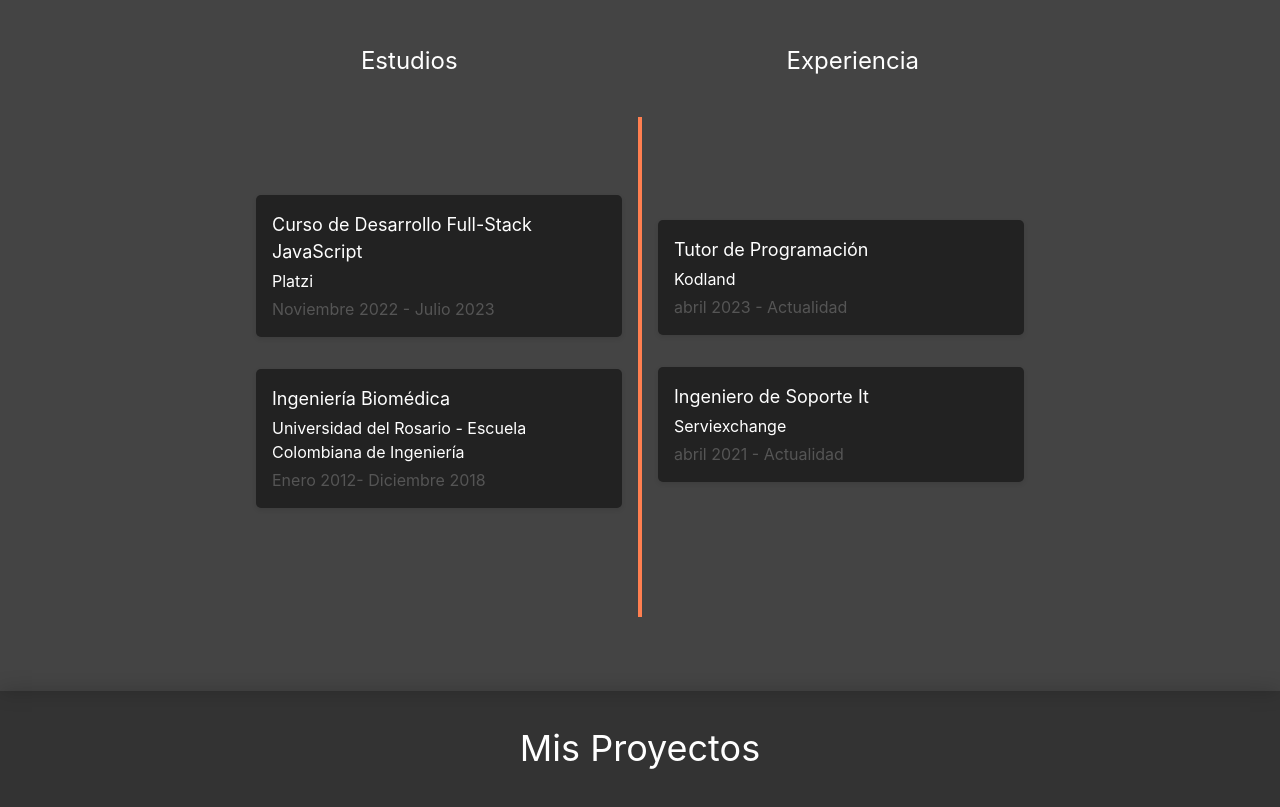
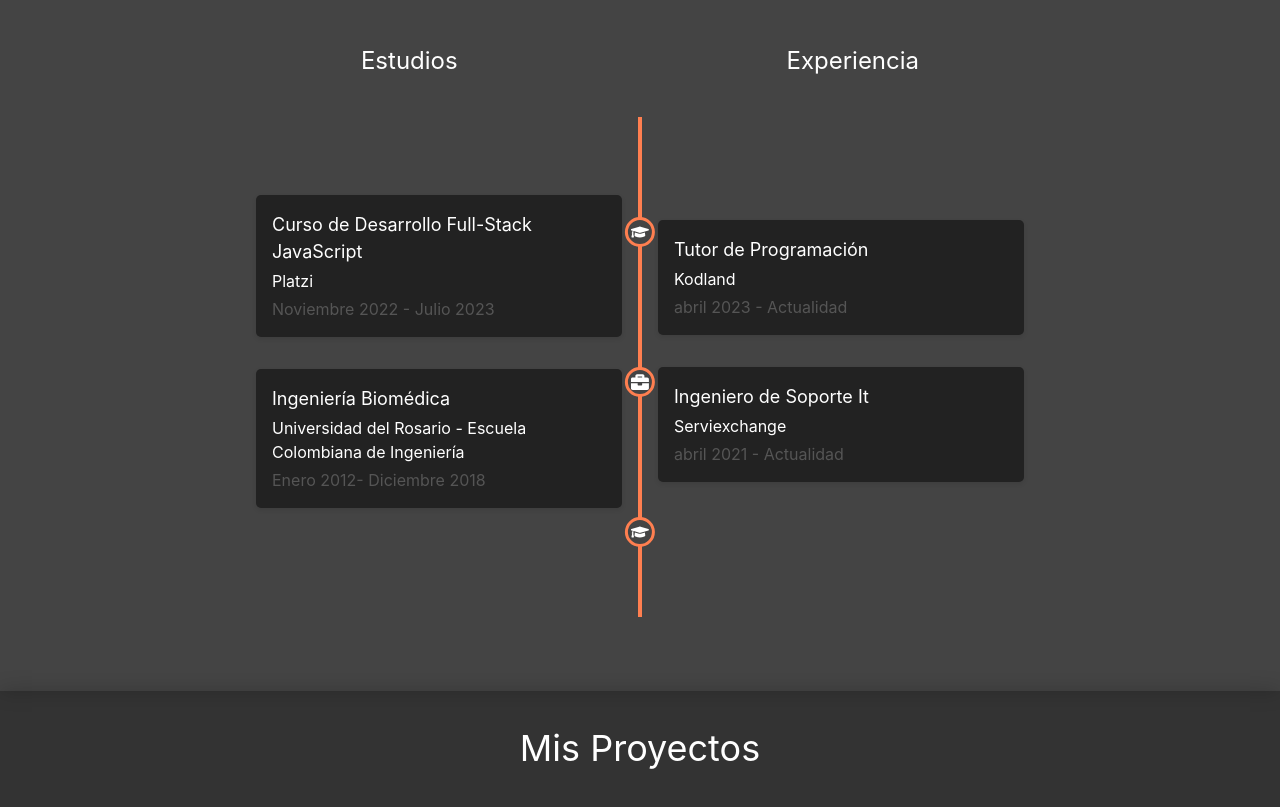
Before and after one commit to luchitoide/portfolio, a React (Create React App) app: page / in a window 1280 px wide. Shown: the part 909-1716 px from the top of the page. Built offline with nearby package versions, Linux system fonts and the light colour scheme.

Commit message:
light theme v1.2

```diff
--- a/src/components/About.js
+++ b/src/components/About.js
@@ -1,5 +1,9 @@
 import React from "react";
 import styled from "styled-components";
+import {
+  FaGraduationCap, // Importa ícono para estudios
+  FaBriefcase, // Importa ícono para experiencia
+} from "react-icons/fa";
 
 const AboutSection = styled.section`
   box-shadow: 0 0 20px rgba(0, 0, 0, 0.2);
@@ -33,6 +37,20 @@ const EducationContainer = styled.div`
 const VerticalLine = styled.div`
   border-left: 4px solid #ff7f50;
   height: 500px;
+  position: relative;
+`;
+
+const Circle = styled.div`
+  position: absolute;
+  width: 30px;
+  height: 30px;
+  background-color: var(--background-color-alt);
+  border: 3px solid #ff7f50; /* Borde del círculo */
+  border-radius: 50%; /* Para hacerlo circular */
+  display: flex;
+  justify-content: center;
+  align-items: center;
+  font-size: 18px;
 `;
 
 const ExperienceContainer = styled.div`
@@ -113,7 +131,17 @@ const About = () => {
             <Date> Enero 2012- Diciembre 2018</Date>
           </EducationItem>
         </EducationContainer>
-        <VerticalLine />
+        <VerticalLine>
+          <Circle style={{ top: "20%", transform: "translateX(-57%)" }}>
+            <FaGraduationCap /> {/* Icono para estudios */}
+          </Circle>
+          <Circle style={{ top: "50%", transform: "translateX(-57%)" }}>
+            <FaBriefcase /> {/* Icono para estudios */}
+          </Circle>
+          <Circle style={{ top: "80%", transform: "translateX(-57%)" }}>
+            <FaGraduationCap /> {/* Icono para experiencia */}
+          </Circle>
+        </VerticalLine>
         <ExperienceContainer>
           <ExperienceItem>
             <Position>Tutor de Programación</Position>
--- a/src/components/Introduction.js
+++ b/src/components/Introduction.js
@@ -146,7 +146,7 @@ const Introduction = () => {
         <IntroductionText>
           Ingeniero con pasión por la tecnología, autodidacta y enfoque
           especializado en el desarrollo backend. Poseo conocimientos en varios
-          lenguajes como Python, C# .NET y Ruby on Rails, y Javascript,
+          lenguajes como Python, C# .NET, Ruby on Rails y Javascript,
           incluyendo diversos frameworks como React y NextJs.
         </IntroductionText>
       </div>
```
